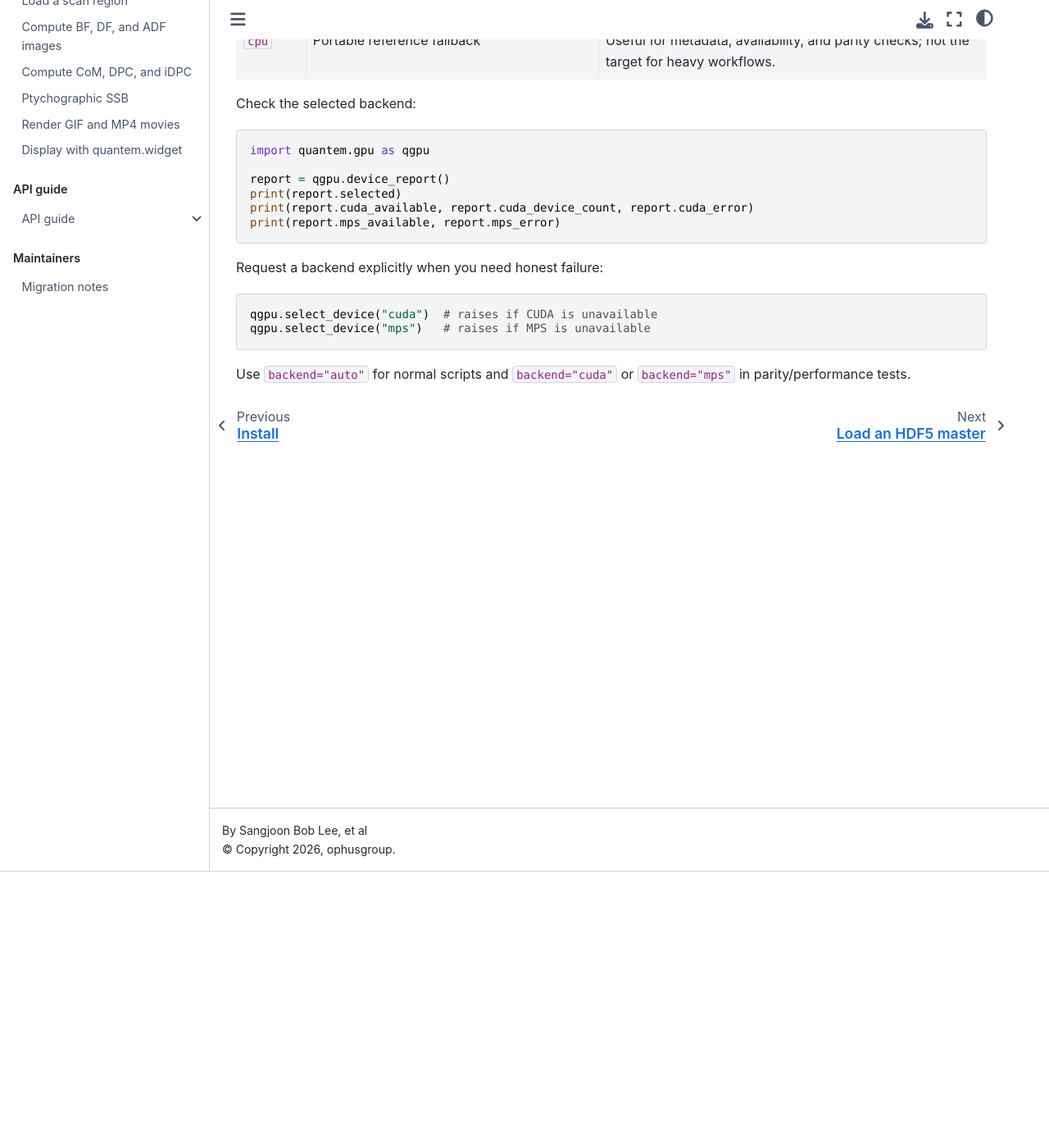
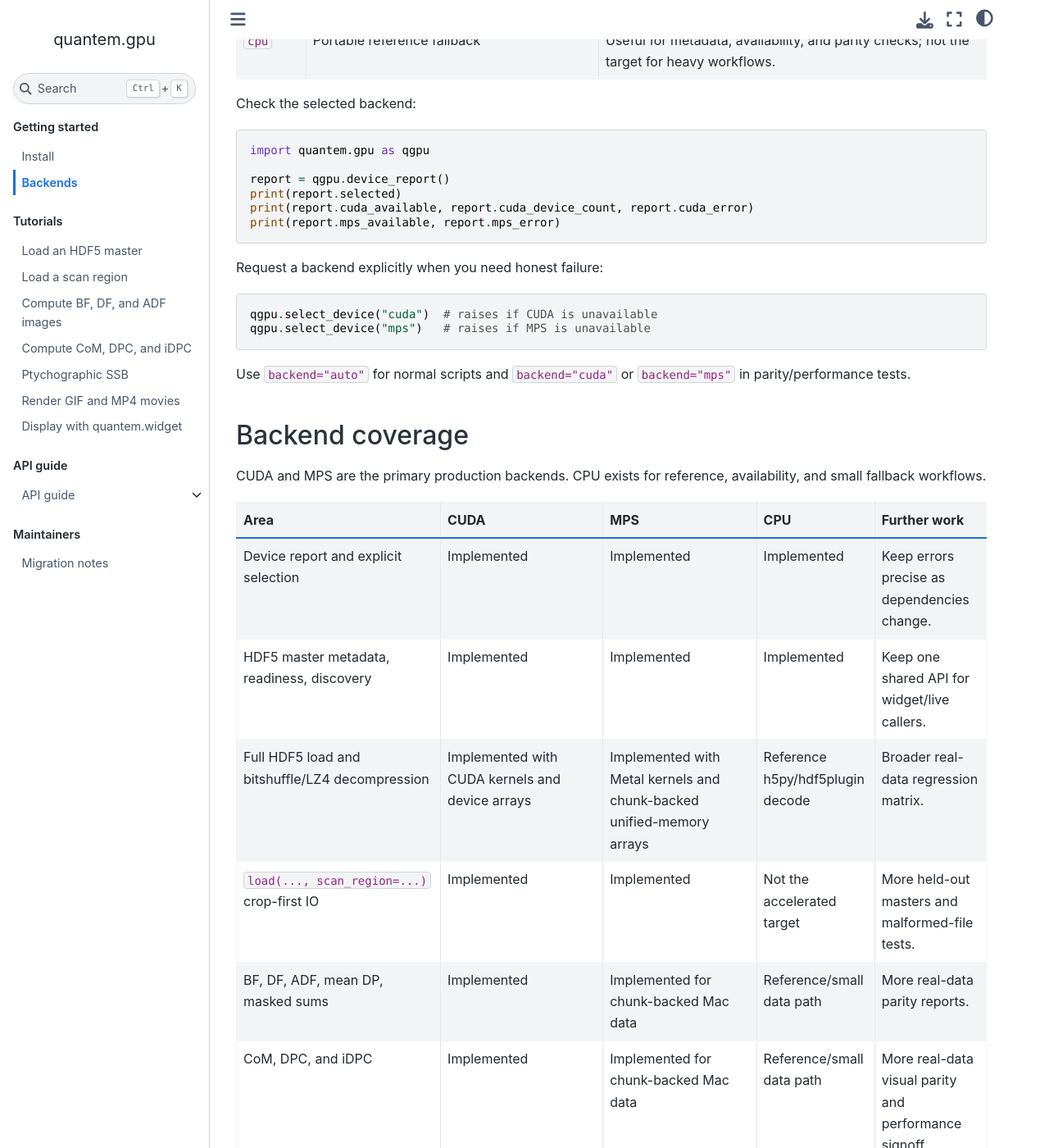
Before and after one commit to bobleesj/quantem.gpu, a Jupyter Book: the page built from docs/backends.md, in a window 1280 px wide and 1400 px high, scrolled down 337 px. Shown: the whole window at 82% size. Built offline with Jupyter Book 1.0.4 settings and Sphinx 7.4.7 and the Sphinx Book theme 1.1.4, drawn with Linux system fonts in a browser that asks for light colours; some of the changed text lies outside the part shown.

Commit message:
docs: add gpu backend coverage matrix

```diff
--- a/docs/backends.md
+++ b/docs/backends.md
@@ -28,3 +28,25 @@ qgpu.select_device("mps")   # raises if MPS is unavailable
 
 Use `backend="auto"` for normal scripts and `backend="cuda"` or
 `backend="mps"` in parity/performance tests.
+
+## Backend coverage
+
+CUDA and MPS are the primary production backends. CPU exists for reference,
+availability, and small fallback workflows.
+
+| Area | CUDA | MPS | CPU | Further work |
+|---|---|---|---|---|
+| Device report and explicit selection | Implemented | Implemented | Implemented | Keep errors precise as dependencies change. |
+| HDF5 master metadata, readiness, discovery | Implemented | Implemented | Implemented | Keep one shared API for widget/live callers. |
+| Full HDF5 load and bitshuffle/LZ4 decompression | Implemented with CUDA kernels and device arrays | Implemented with Metal kernels and chunk-backed unified-memory arrays | Reference h5py/hdf5plugin decode | Broader real-data regression matrix. |
+| `load(..., scan_region=...)` crop-first IO | Implemented | Implemented | Not the accelerated target | More held-out masters and malformed-file tests. |
+| BF, DF, ADF, mean DP, masked sums | Implemented | Implemented for chunk-backed Mac data | Reference/small data path | More real-data parity reports. |
+| CoM, DPC, and iDPC | Implemented | Implemented for chunk-backed Mac data | Reference/small data path | More real-data visual parity and performance signoff. |
+| Ptychographic SSB fixed preview | Implemented/reference | Implemented with MLX/Metal path | Not a production target | More datasets and time-series checks. |
+| Ptychographic SSB optimizer/free-fit | Implemented/reference | Implemented for current real-data parity shape | Not a production target | Broader scan sizes, more datasets, temporal/joint SSB validation. |
+| GIF/MP4 movie rendering | CUDA/NVENC MP4 implemented | Metal NV12 rendering plus ffmpeg/VideoToolbox MP4 implemented | GIF and MP4 fallback via CPU/PIL/ffmpeg | Larger export benchmark matrix and widget button wiring. |
+| `quantem.widget` display | Widget consumes arrays/results | Widget consumes arrays/results | Widget consumes arrays/results | Keep UI/export controls in widget, not in `quantem.gpu`. |
+| `quantem.live` app/dashboard callers | Partially routed | Partially routed | Fallback only | Finish CLI/dashboard cleanup over time. |
+
+The rule for new heavy work is: implement the compute or IO path in
+`quantem.gpu`, then let widget/live call it.
```
Also changed, not shown: README.md (+10 -0 lines).
